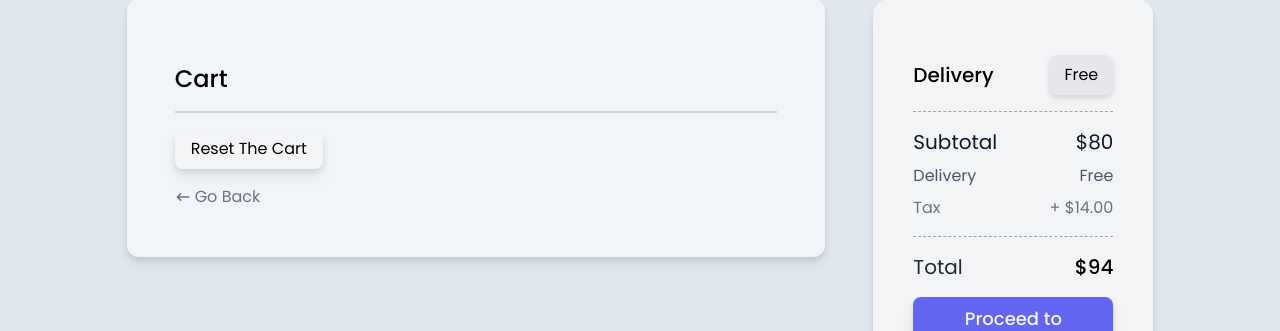
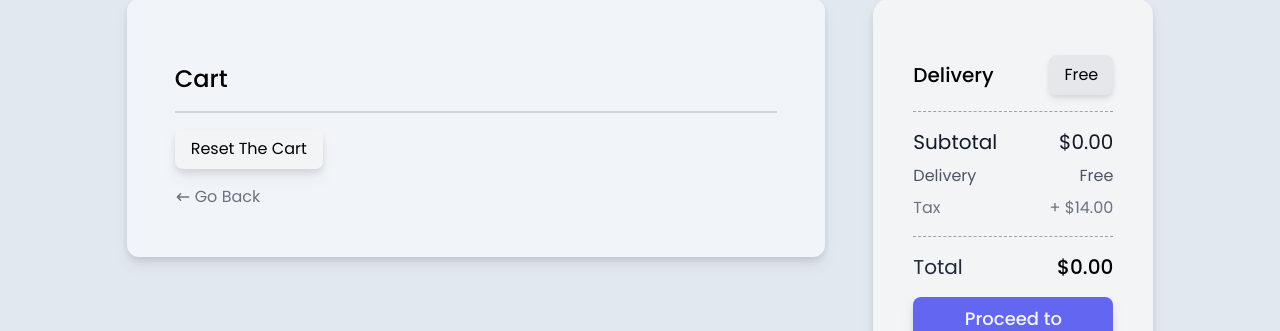
Before and after one commit to Dvin12/ecommerce, a React (Create React App) app: page /cart in a window 1280 px wide. Shown: the part 217-548 px from the top of the page. Built offline with nearby package versions, Linux system fonts and the light colour scheme.

Commit message:
cart displays accurate prices in real time

```diff
--- a/src/component/Product.js
+++ b/src/component/Product.js
@@ -31,6 +31,7 @@ function Product() {
         brand: details.brand,
         price: details.price,
         quantity: baseQnty,
+        image: details.image,
         description: details.description,
       })
     ) && toast.success(`${details.name} is added to the cart!`);
--- a/src/pages/Cart.js
+++ b/src/pages/Cart.js
@@ -1,7 +1,31 @@
+import { useSelector } from "react-redux";
 import CartItem from "../component/CartItem";
 import { ToastContainer, toast } from "react-toastify";
+import { useEffect, useState } from "react";
 
 function Cart() {
+  const productData = useSelector((state) => state.store.productData);
+  const [totalAmount, setTotalAmount] = useState("");
+  const [subTotalAmount, setSubTotalAmount] = useState("");
+
+  useEffect(() => {
+    let price = 0;
+    productData.map((item) => {
+      price += item.price * item.quantity;
+      return price;
+    });
+    setSubTotalAmount(price.toFixed(2));
+  }, [productData]);
+
+  useEffect(() => {
+    let price = 0;
+    productData.map((item) => {
+      price += item.price * item.quantity + 14;
+      return price;
+    });
+    setTotalAmount(price.toFixed(2));
+  }, [productData]);
+
   return (
     <div className="bg-slate-200 h-screen">
       <section className="flex  justify-center  mx-20 py-20">
@@ -16,7 +40,7 @@ function Cart() {
           <div className=" border-b-[1px] border-b-gray-400 py-4 border-dashed">
             <div className="flex justify-between  text-gray-900 text-xl items-center">
               <h3>Subtotal</h3>
-              <span>$80</span>
+              <span>${subTotalAmount}</span>
             </div>
             <div className="flex justify-between py-2  text-gray-600">
               <h5>Delivery</h5>
@@ -29,7 +53,7 @@ function Cart() {
           </div>
           <div className="flex justify-between py-4 text-xl">
             <h3 className="text-gray-800">Total</h3>
-            <span className=" text-black font-medium">$94</span>
+            <span className=" text-black font-medium">${totalAmount}</span>
           </div>
           <div className="flex flex-col w-full gap-2  ">
             <button className="bg-indigo-500 p-2 rounded-lg drop-shadow-lg text-gray-100 text-lg font-medium hover:bg-indigo-600 duration-300">
```
